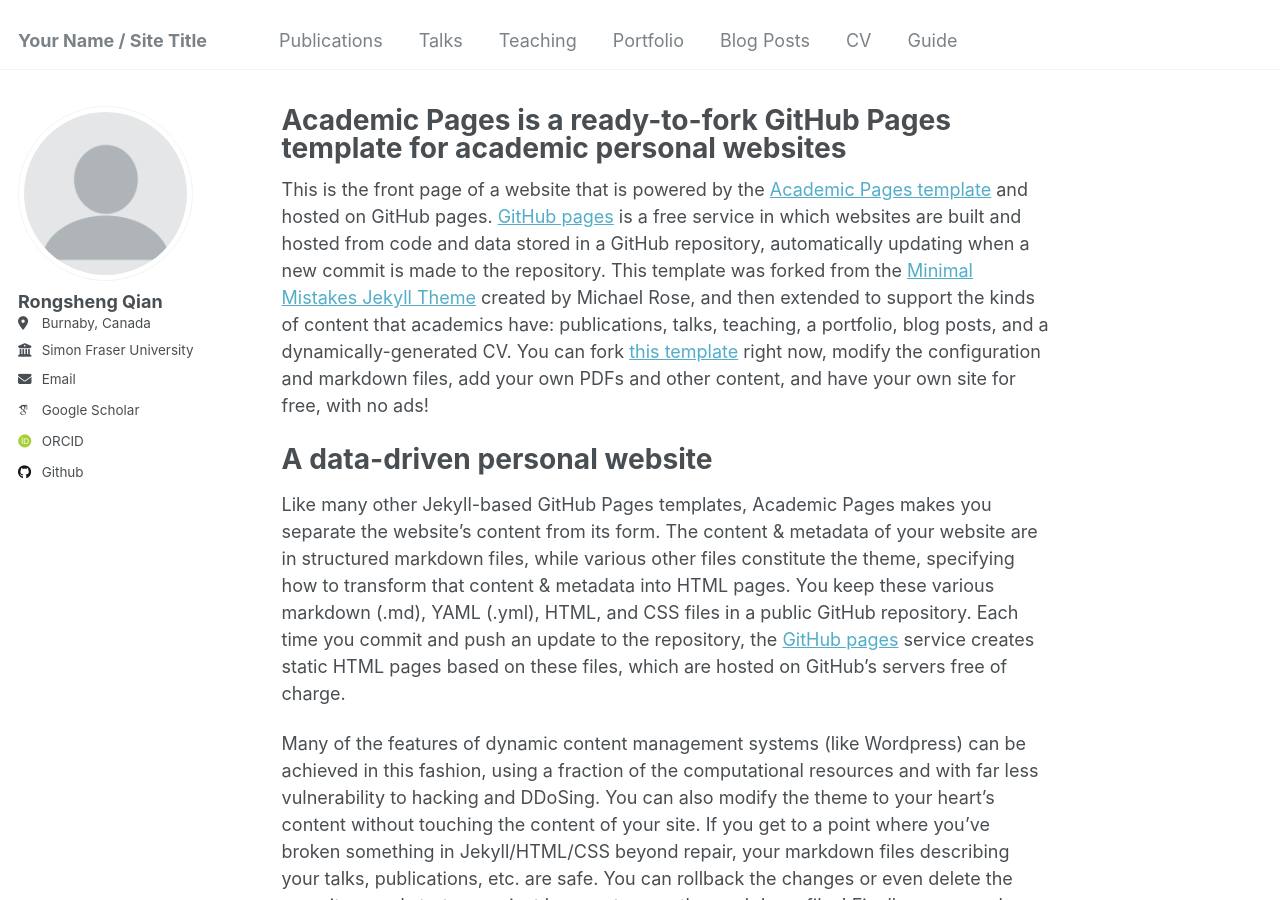
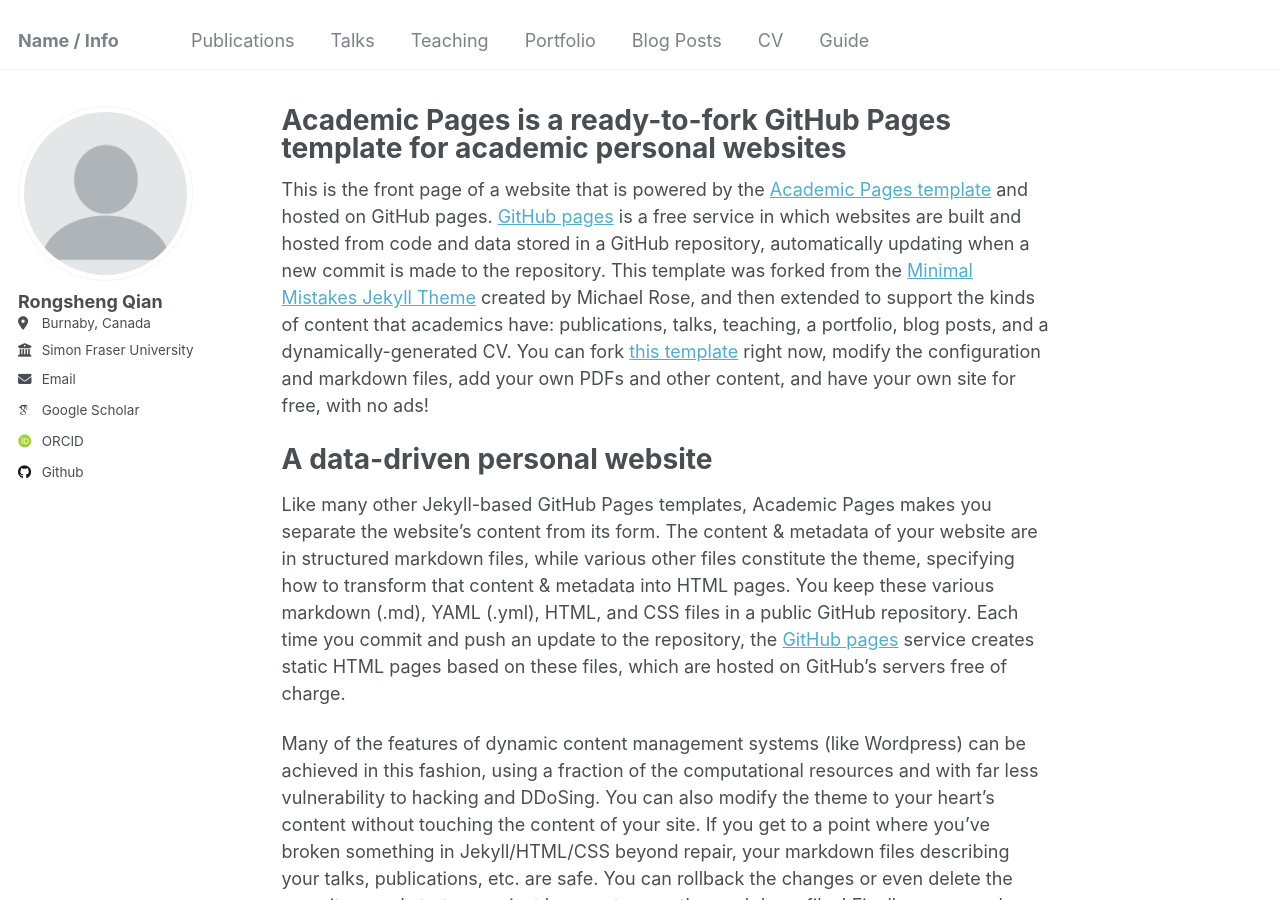
Before and after one commit to RSQ0504/Rongsheng_Qian.github.io, a Jekyll site: the page built from _pages/about.md, in a window 1280 px wide and 900 px high. Built offline with Jekyll 4.4.1, drawn with Linux system fonts in a browser that asks for light colours; some web fonts are replaced.

Commit message:
Update _config.yml

```diff
--- a/_config.yml
+++ b/_config.yml
@@ -8,7 +8,7 @@
 
 # Basic Site Settings
 locale                   : "en-US"
-title                    : "Your Name / Site Title"
+title                    : "Name / Info"
 title_separator          : "-"
 name                     : &name "Your Name"
 description              : &description "personal description"
```
